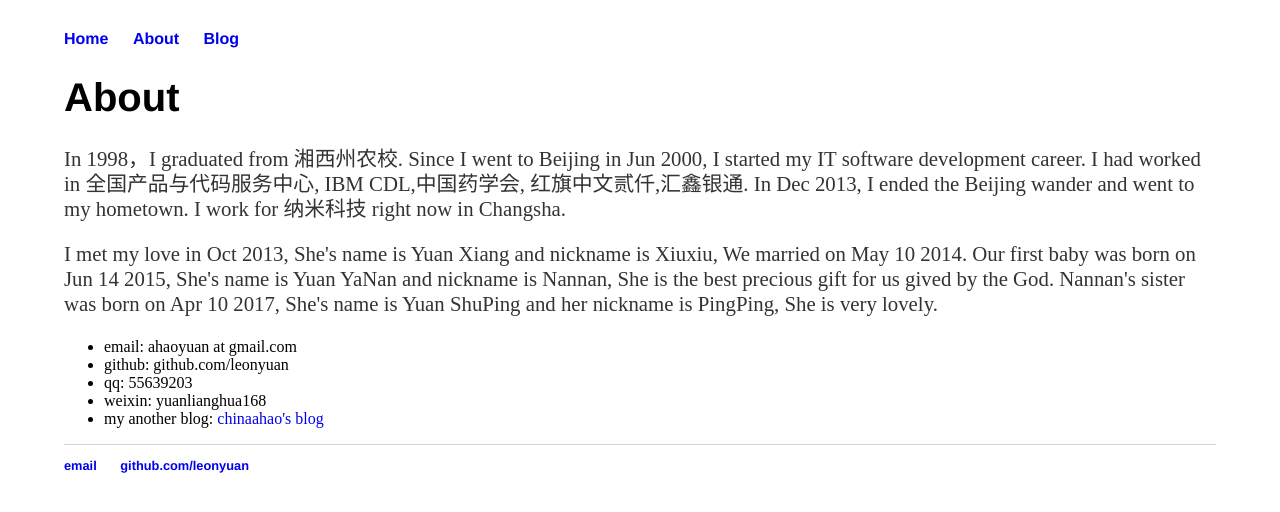
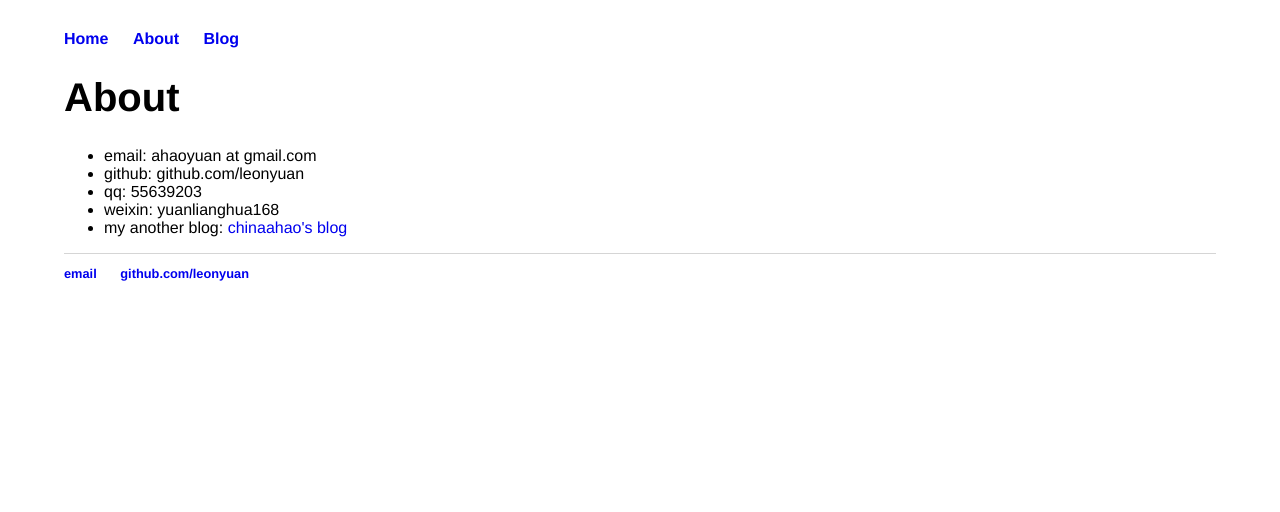
Before and after one commit to leonyuan/leonyuan.github.io, a Jekyll site: the page built from about/index.html, in a window 1280 px wide. Shown: the top 512 px of the page. Built offline with Jekyll 4.4.1, drawn with Linux system fonts in a browser that asks for light colours.

Commit message:
Remove redundent pdf files; Invisible about me; Specify font family

```diff
--- a/about/index.html
+++ b/about/index.html
@@ -4,12 +4,12 @@ title: About LeonYuan
 ---
 <div class="about">
   <h1>About</h1>
-  <p>In 1998，I graduated from 湘西州农校. Since I went to Beijing in Jun 2000,
+  <p style="display: none;">In 1998，I graduated from 湘西州农校. Since I went to Beijing in Jun 2000,
    I started my IT software development career. I had worked in 全国产品与代码服务中心,
    IBM CDL,中国药学会, 红旗中文贰仟,汇鑫银通. In Dec 2013, I ended the Beijing wander
    and went to my hometown. I work for 纳米科技 right now in Changsha.</p>
 
-  <p>I met my love in Oct 2013, She's name is Yuan Xiang and nickname is Xiuxiu,
+  <p style="display: none;">I met my love in Oct 2013, She's name is Yuan Xiang and nickname is Xiuxiu,
     We married on May 10 2014. Our first baby was born on Jun 14 2015,
     She's name is Yuan YaNan and nickname is Nannan,
     She is the best precious gift for us gived by the God.
--- a/css/main.css
+++ b/css/main.css
@@ -1,7 +1,9 @@
 body {
     margin: 30px auto;
     width: 90%;
+    font-family:'Helvetica', 'Arial', 'Sans-Serif';
 }
+
 nav ul, footer ul {
     font-family:'Helvetica', 'Arial', 'Sans-Serif';
     padding: 0px;
```
Also changed, not shown: 5 other files.
